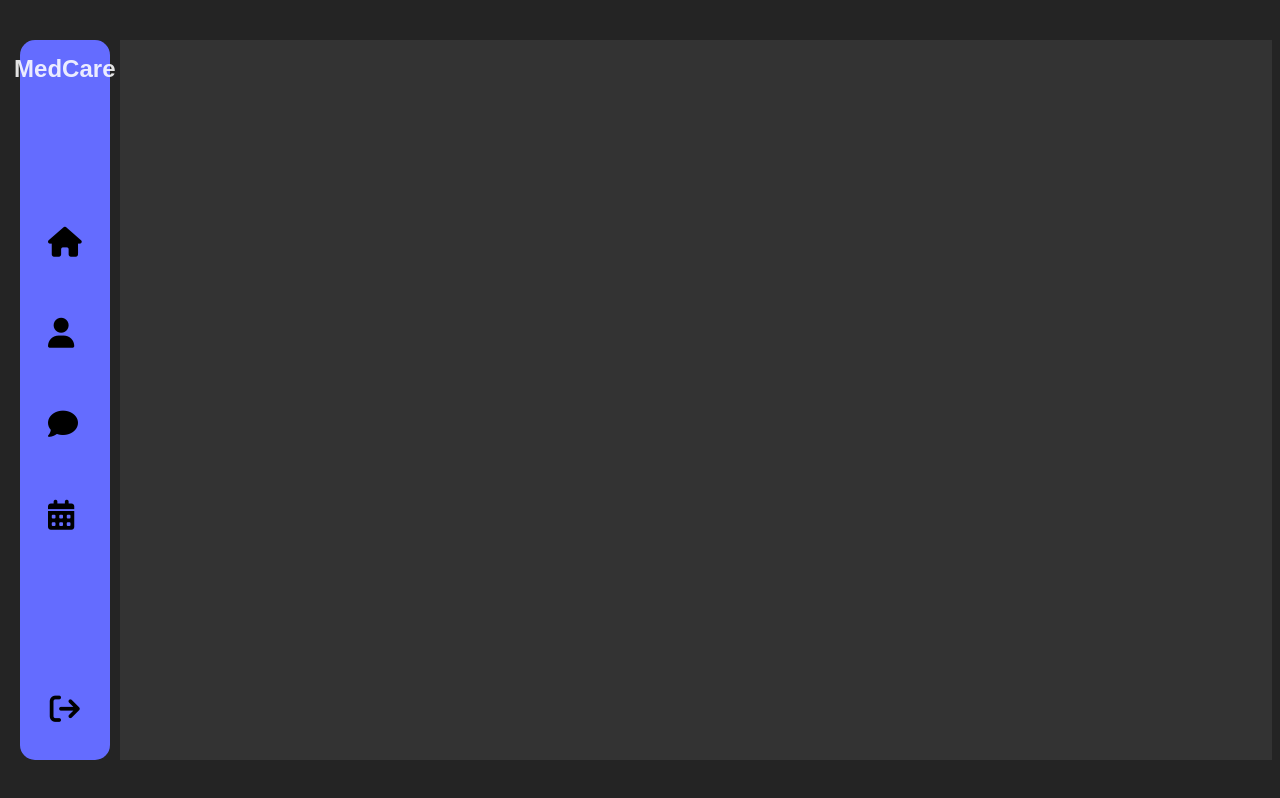
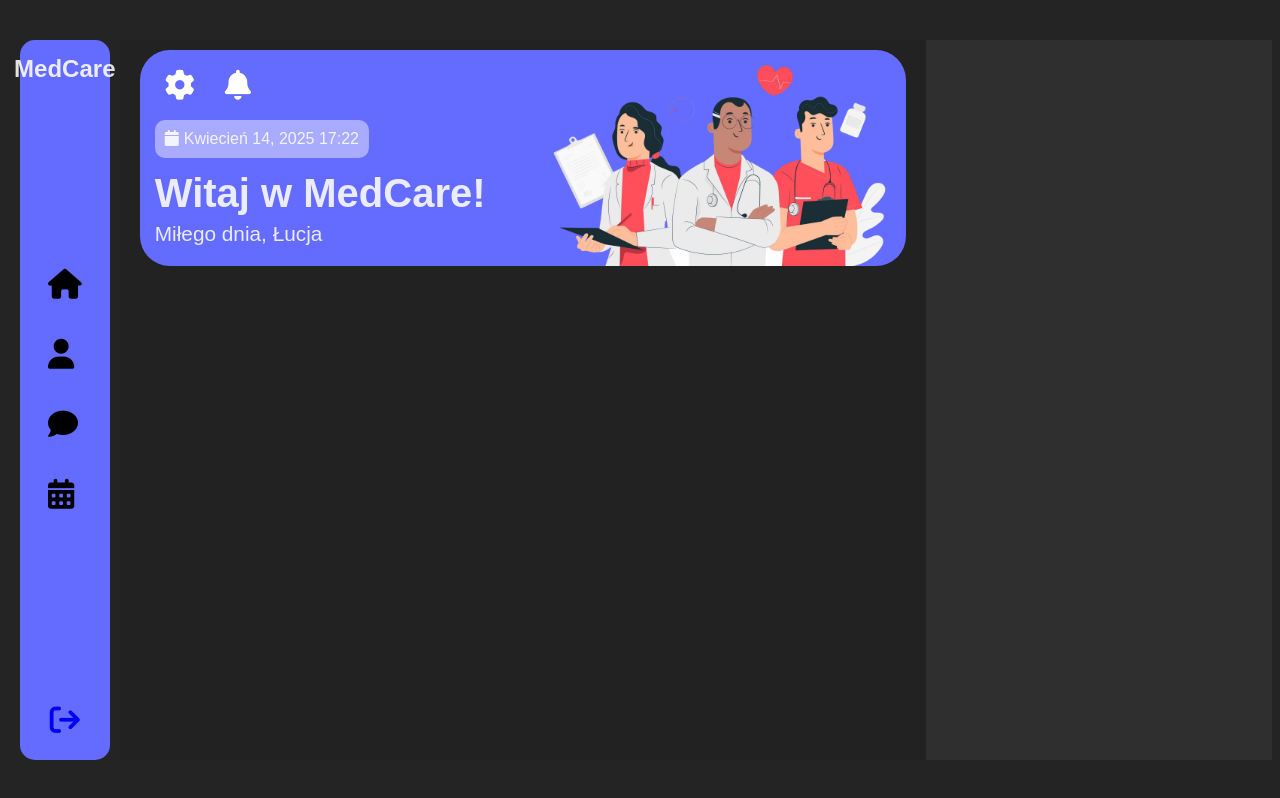
Before and after one commit to SkoczekBoczek/MedApp, a React (Vite) app: page / in a window 1280 px wide. Shown: the top 798 px of the page. Built offline with nearby package versions, Linux system fonts and the light colour scheme.

Commit message:
Added nav bar and menu panel with date update

```diff
--- a/src/App.jsx
+++ b/src/App.jsx
@@ -1,4 +1,6 @@
-import medLogo from "./assets/medLogo.jpg"
+import doctorsBgc from "./assets/ilustracja-lekarzy.png"
+import NavBar from "./components/NavBar.jsx";
+import MenuPanel from "./components/MenuPanel.jsx";
 
 function App() {
 
@@ -6,19 +8,11 @@ function App() {
   return (
     <>
       <div className="wrapper">
-        <aside>
-          <h2>MedCare</h2>
-          <ul>
-            <li><button><i className="fa-solid fa-house"></i></button></li>
-            <li><button><i className="fa-solid fa-user"></i></button></li>
-            <li><button><i className="fa-solid fa-comment"></i></button></li>
-            <li><button><i className="fa-solid fa-calendar-days"></i></button></li>
-          </ul>
-          <button>
-            <i className="fa-solid fa-arrow-right-from-bracket"></i>
-          </button>
-        </aside>
-        <main></main>
+        <NavBar></NavBar>
+        <main>
+          <MenuPanel></MenuPanel>
+          <div className="patientSidebar"></div>
+        </main>
         <footer></footer>
       </div>
     </>
--- /dev/null
+++ b/src/components/MenuPanel.jsx
@@ -0,0 +1,52 @@
+import {useState, useEffect } from "react";
+
+import doctorsBgc from "../assets/ilustracja-lekarzy.png";
+
+export default function MenuPanel() {
+    const [formattedDate, setFormattedDate] = useState("")
+    const months = [
+        "Styczeń", "Luty", "Marzec", "Kwiecień", "Maj", "Czerwiec",
+        "Lipiec", "Sierpień", "Wrzesień", "Październik", "Listopad", "Grudzień"
+    ];
+
+    useEffect(() => {
+        function updateDate() {
+            const date = new Date();
+            const month = months[date.getMonth()];
+            const day = date.getDate();
+            const year = date.getFullYear();
+            const hour = String(date.getHours()).padStart(2, "0");
+            const minutes = String(date.getMinutes()).padStart(2, "0");
+
+            const newformattedDate = `${month} ${day}, ${year} ${hour}:${minutes}`
+            setFormattedDate(newformattedDate);
+        }
+
+        updateDate(); // Wyświetlanie od razu przy załadowaniu
+        const runningTime = setInterval(updateDate, 1000);
+
+        return () => {
+            clearInterval(runningTime);
+        };
+    }, []);
+
+    return (
+        <>
+            <div className="menuPanel">
+                <div className="goodMorningBox">
+                    <div className="goodMorningBtns">
+                        <button><i className="fa-solid fa-gear"></i></button>
+                        <button><i className="fa-solid fa-bell"></i></button>
+                    </div>
+                    <div className="currentDate">
+                        <i className="fa-solid fa-calendar"></i>
+                        {formattedDate}
+                    </div>
+                    <h1>Witaj w MedCare!</h1>
+                    <p>Miłego dnia, Łucja</p>
+                    <img src={doctorsBgc} alt="lekarze"/>
+                </div>
+            </div>
+        </>
+    )
+}
--- /dev/null
+++ b/src/components/NavBar.jsx
@@ -0,0 +1,28 @@
+export default function NavBar() {
+    return (
+        <>
+            <aside>
+                <h2>MedCare</h2>
+                <ul>
+                    <li>
+                        <button><i className="fa-solid fa-house"></i></button>
+                    </li>
+                    <li>
+                        <button><i className="fa-solid fa-user"></i></button>
+                    </li>
+                    <li>
+                        <button><i className="fa-solid fa-comment"></i></button>
+                    </li>
+                    <li>
+                        <button><i className="fa-solid fa-calendar-days"></i></button>
+                    </li>
+                </ul>
+                <button>
+                    <a href="https://chatgpt.com/c/67e6fae8-0f18-8001-b68e-c7712ebfd33d" target="_blank">
+                        <i className="fa-solid fa-arrow-right-from-bracket"></i>
+                    </a>
+                </button>
+            </aside>
+        </>
+    )
+}
--- a/src/index.css
+++ b/src/index.css
@@ -1,4 +1,9 @@
 :root {
+  --main-color: #646cff;
+  --black-1: #242424;
+  --black-2: #333;
+  --black-3: #4d4d4d;
+  --black-4: #5c5c5c;
   font-weight: 400;
 }
 
@@ -12,11 +17,17 @@ body {
   display: flex;
   color-scheme: light dark;
   color: rgba(255, 255, 255, 0.87);
-  background-color: #242424;
+  background-color: var(--black-1);
   font-family: "Montserrat", sans-serif;
   place-items: center;
   min-width: 320px;
   min-height: 100vh;
+}
+
+button {
+  border: none;
+  background-color: transparent;
+  cursor: pointer;
 }
 
 .wrapper {
@@ -29,7 +40,7 @@ body {
 aside{
   width: 7vw;
   height: 90vh;
-  background-color: #646cff;
+  background-color: var(--main-color);
   border-radius: 15px;
   padding: 15px 2px;
   display: flex;
@@ -38,9 +49,10 @@ aside{
   justify-content: space-between;
 }
 
-aside .fa-solid{
+.fa-solid{
   font-size: 30px;
   padding: 10px;
+  cursor: pointer;
 }
 
 aside ul{
@@ -58,11 +70,107 @@ aside ul li:hover .fa-solid{
 }
 
 main{
+  display: flex;
+  align-items: center;
+  justify-content: space-between;
   width: 90vw;
   height: 90vh;
   background-color: #333;
   margin: 10px;
+}
 
+.menuPanel{
+  width: 70%;
+  height: 100%;
+  background-color: #222222;
+}
+
+.goodMorningBox{
+  width: 95%;
+  height: 30%;
+  position: relative;
+  left: 50%;
+  transform: translate( -50%);
+  background-color: var(--main-color);
+  border-radius: 30px;
+}
+
+.goodMorningBox img{
+  width: 49%;
+  position: absolute;
+  right: 0;
+  bottom: 0;
+}
+
+.goodMorningBox h1 {
+  position: absolute;
+  bottom: 50px;
+  font-size: 2.5rem;
+  margin: 0;
+  padding-left: 15px;
+}
+
+.goodMorningBox p {
+  position: absolute;
+  bottom: 20px;
+  font-size: 1.3rem;
+  margin: 10px 0 0 0;
+  padding-left: 15px;
+}
+
+.goodMorningBtns {
+  position: relative;
+  width: 100%;
+  display: flex;
+  align-items: center;
+  justify-content: flex-start;
+  gap: 10px;
+  margin-top: 10px;
+  margin-left: 15px;
+}
+
+.goodMorningBtns .fa-solid {
+  padding: 10px;
+  margin: 10px 0;
+  cursor: pointer;
+  transition: transform 300ms ease;
+}
+
+.goodMorningBtns .fa-bell {
+  color: #ffffff;
+  transition: transform 300ms ease;
+}
+.goodMorningBtns .fa-bell:hover {
+  animation: bell-swing 0.6s ease-in-out;
+}
+
+.goodMorningBtns .fa-gear {
+  color: #ffffff;
+  transition: 1200ms;
+}
+
+.goodMorningBtns .fa-gear:hover {
+  transform: rotate(180deg);
+}
+
+.currentDate{
+  display: inline-block;
+  border-radius: 10px;
+  margin: 0 15px;
+  padding: 10px 10px;
+  background-color: rgba(171, 174, 255, 0.96);
+}
+
+.currentDate .fa-solid{
+  margin: 0 5px 0 0 ;
+  padding: 0;
+  font-size: 1rem;
+}
+
+.patientSidebar{
+  width: 30%;
+  height: 100%;
+  background-color: #2f2f2f;
 }
 
 footer{}
@@ -70,16 +178,20 @@ footer{}
 
 
 
-
-
-button {
-  border-radius: 8px;
-  border: 1px solid transparent;
-  padding: 0.6em 1.2em;
-  font-size: 1em;
-  font-weight: 500;
-  font-family: inherit;
-  background-color: transparent;
-  cursor: pointer;
-  transition: border-color 0.25s;
+@keyframes bell-swing {
+  0% {
+    transform: rotate(0);
+  }
+  25% {
+    transform: rotate(-15deg);
+  }
+  50% {
+    transform: rotate(0);
+  }
+  75% {
+    transform: rotate(15deg);
+  }
+  100% {
+    transform: rotate(0);
+  }
 }
```
Also changed, not shown: public/ilustracja-lekarzy.png (added), src/assets/ilustracja-lekarzy.png (added).
